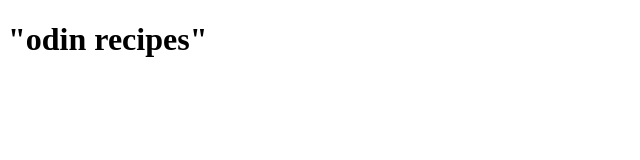
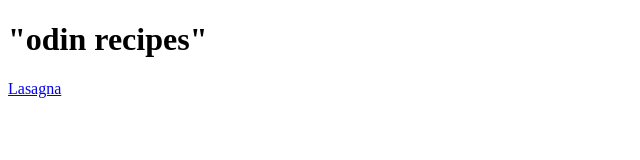
Before and after one commit to KingDeadeye/odin-recipes, a plain HTML site: page index.html in a window 1280 px wide. Shown: the full height of the page, 0-640 px from the left. Drawn offline with Linux system fonts and the light colour scheme.

Commit message:
Iteration 2

```diff
--- a/index.html
+++ b/index.html
@@ -8,5 +8,6 @@
 </head>
 <body>
     <h1>"odin recipes"</h1>
+    <a href="recipe/lasagna.html">Lasagna</a>
 </body>
 </html>
```
